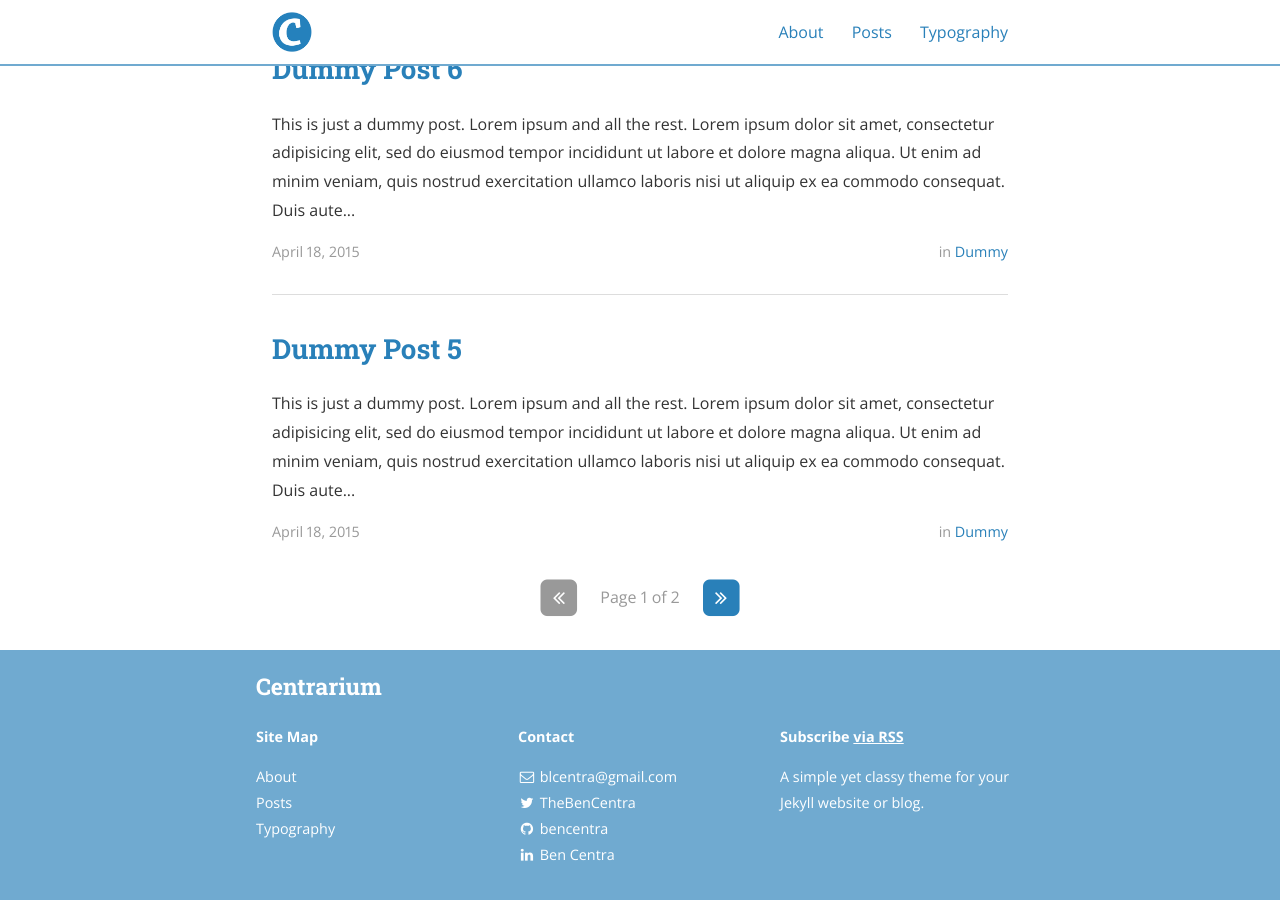
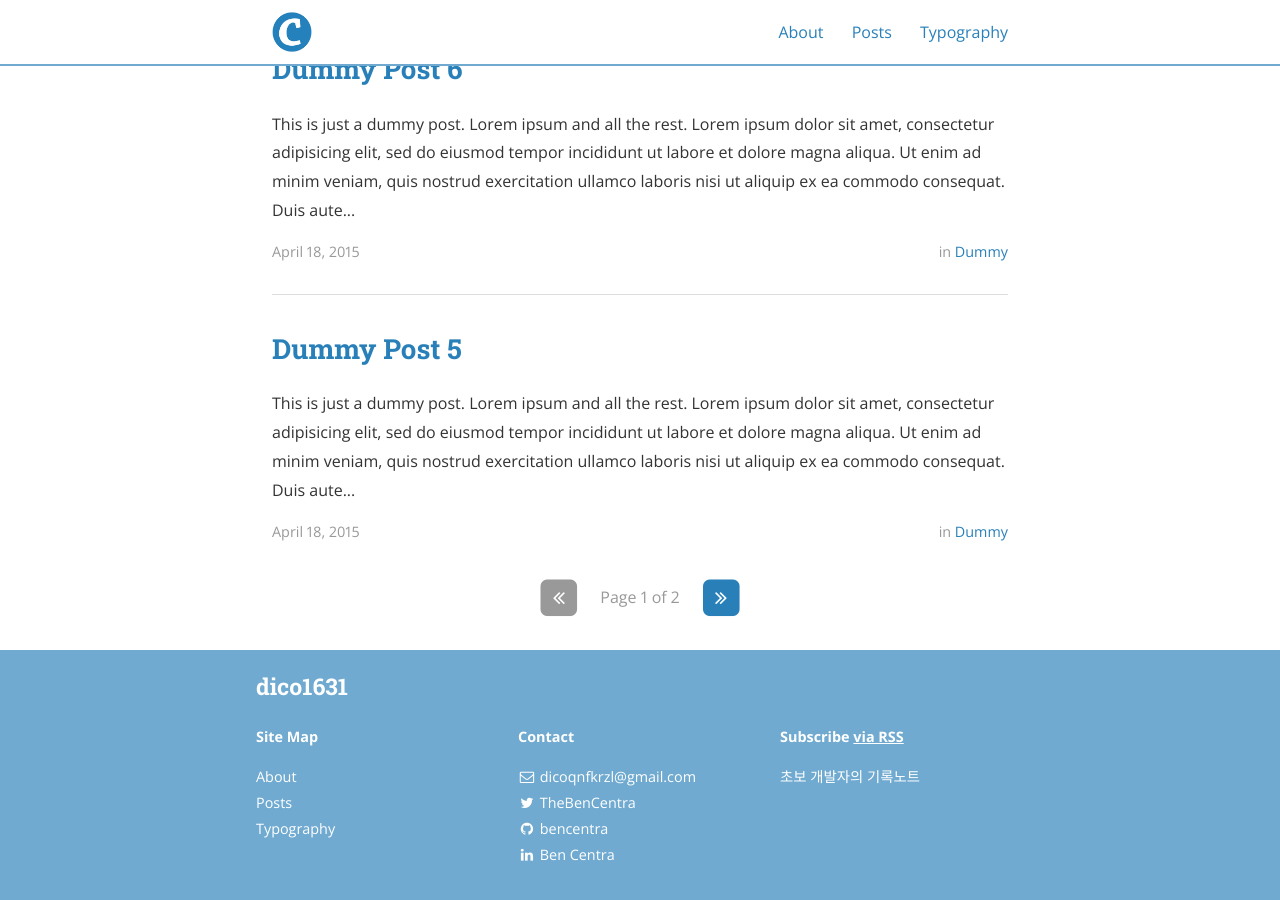
Before and after one commit to dico1631/dico1631.github.io, a Jekyll site: the page built from index.html, in a window 1280 px wide and 900 px high, scrolled down 1275 px. Built offline with Jekyll 4.4.1, drawn with Linux system fonts in a browser that asks for light colours; nearby versions of some CDN libraries; the list of posts is cut into pages by our own code; some of the changed text lies outside the part shown.

Commit message:
블로그 시작

```diff
--- a/_config.yml
+++ b/_config.yml
@@ -9,17 +9,17 @@
   - "/vendor/"
 
 # Site settings
-title: Centrarium
-subtitle: "A simple yet classy theme for your Jekyll website or blog"
-email: blcentra@gmail.com
-name: Ben Centra
+title: dico1631
+subtitle: "블로그 시작!"
+email: dicoqnfkrzl@gmail.com
+name: dico1631
 description: >
-  A simple yet classy theme for your Jekyll website or blog.
+  초보 개발자의 기록노트
 # Base URL of site (i.e. /blog). It should always start with a slash,
 # and never end with a slash. Set it to a blank value if hosting at the
 # root of your server.
 baseurl: "" # the subpath of your site, e.g. /blog/
-url: "" # the base hostname & protocol for your site
+url: "https://dico1631.github.io/" # the base hostname & protocol for your site
 cover: "/assets/header_image.jpg"
 logo: "/assets/logo.png"
 
```
